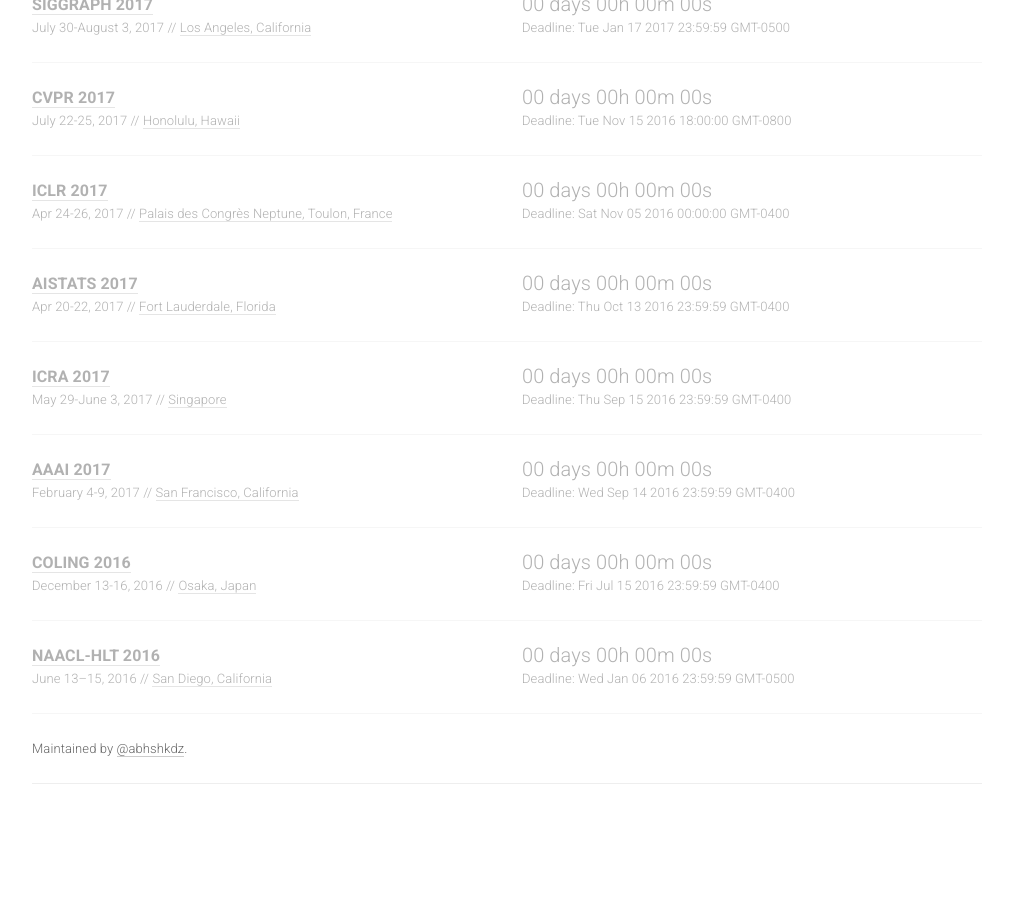
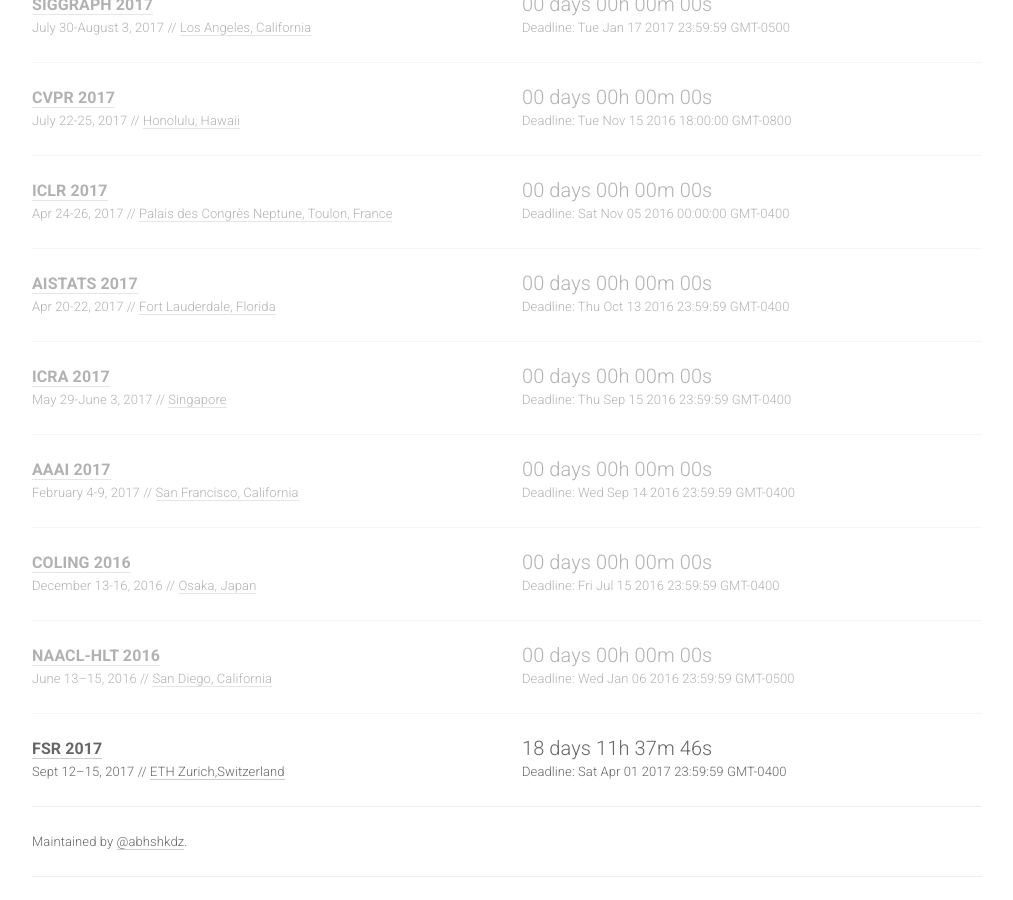
Before and after one commit to paperswithcode/ai-deadlines, a Jekyll site: the page built from index.html, in a window 1280 px wide and 900 px high, scrolled down 1791 px. Shown: the whole window, without its empty margins (133-1146 px from the left). Built offline with Jekyll 4.4.1, drawn with Linux system fonts in a browser that asks for light colours; nearby versions of some CDN libraries; comment, search, counter and statistics services are not loaded; before the commit the page ends 2598 px from its top, so only the background shows below that.

Commit message:
adds FSR

```diff
--- a/_data/conferences.yml
+++ b/_data/conferences.yml
@@ -232,3 +232,12 @@
   date: June 13–15, 2016
   place: San Diego, California
   sub: NLP
+
+- name: FSR
+  year: 2017
+  id: fsr2017
+  link: https://www.fsr.ethz.ch/
+  deadline: "2017-04-01 23:59:59"
+  date: Sept 12–15, 2017
+  place: ETH Zurich,Switzerland
+  sub: FSR
```
